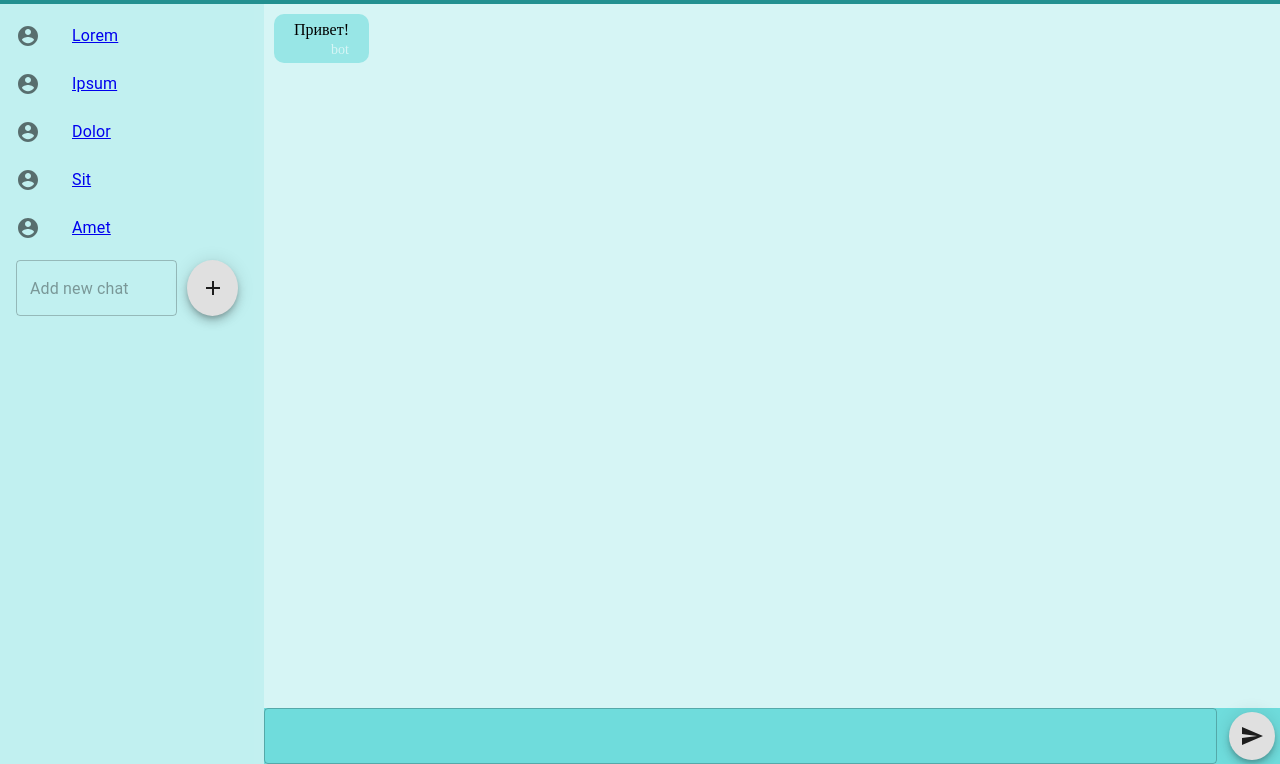
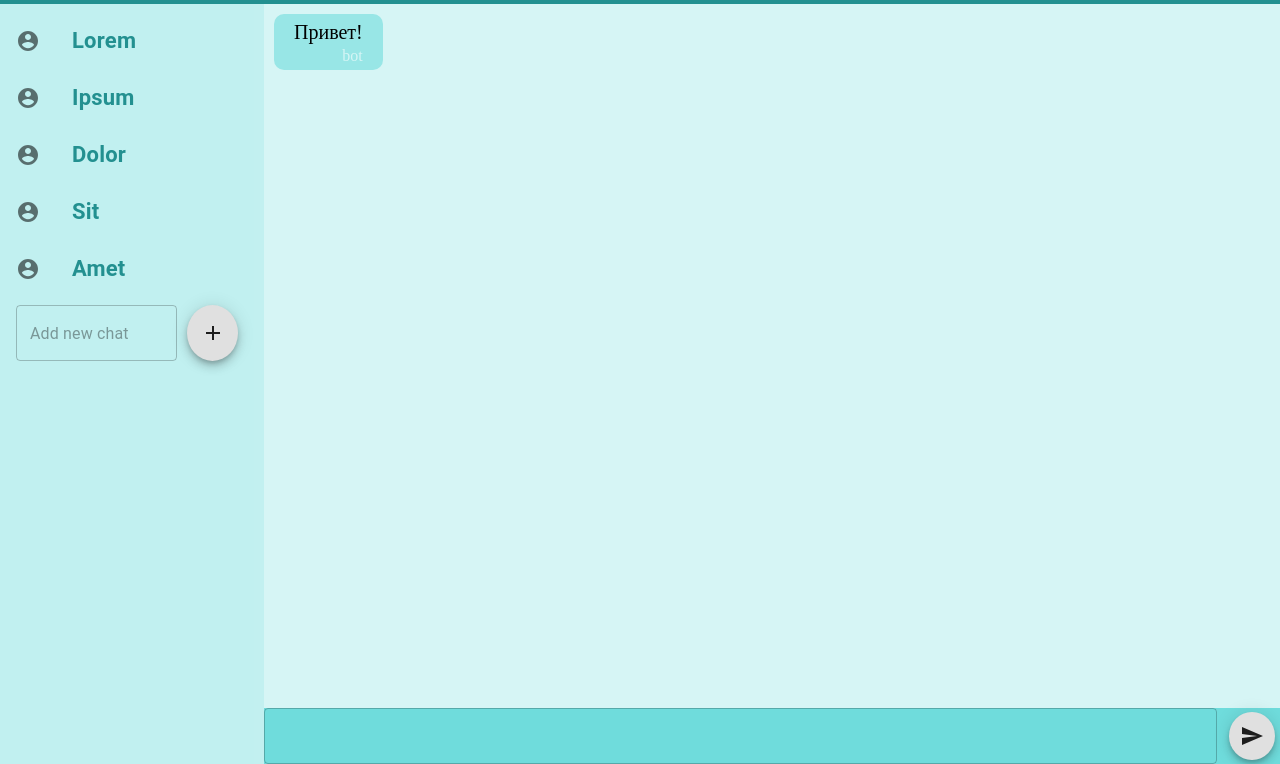
Before and after one commit to Irina-N/Home_tasks, a React app in the folder project/: page / in a window 1280 px wide. Shown: the part 36-800 px from the top of the page. Built offline with nearby package versions, Linux system fonts and the light colour scheme.

Commit message:
Home task 6

```diff
--- a/project/package.json
+++ b/project/package.json
@@ -27,6 +27,8 @@
     "react-redux": "^7.2.4",
     "react-router-dom": "^5.2.0",
     "redux": "^4.1.0",
+    "redux-persist": "^6.0.0",
+    "redux-thunk": "^2.3.0",
     "style-loader": "^2.0.0",
     "webpack": "^4.46.0",
     "webpack-dev-server": "^3.11.2"
--- a/project/static_src/actions/chats.jsx
+++ b/project/static_src/actions/chats.jsx
@@ -1,8 +1,51 @@
+import { addChatIdToMessages } from '../actions/message.jsx'
+
 export const ADD_CHAT = 'CHATS::ADD_CHAT';
+/* export const DELETE_CHAT = 'CHATS::DELETE_CHAT'; */
+export const HIGHLIGHT_CHAT = 'CHATS::HIGHLIGHT_CHAT';
+export const UNHIGHLIGHT_CHAT = 'CHATS::UNHIGHLIGHT_CHAT';
 
 export const addChat = (title) => {
     return {
         type: ADD_CHAT,
         payload: { title },
     }
-}
+};
+
+export const addChatThunk = (title) => (dispatch, getState) => {
+    const chats = getState().chatsReducer.chats;
+    const chatId = 'chat' + (Object.keys(chats).length + 1);
+    dispatch(addChatIdToMessages(chatId));
+    dispatch(addChat(title));
+};
+
+/* export const deleteChat = (chats) => {
+    return {
+        type: DELETE_CHAT,
+        payload: { chats },
+    }
+}; */
+
+/* export const deleteChatThunk = (chatId) => (dispatch, getState) => {
+    const chats = getState().chatsReducer.chats;
+    delete chats[chatId];
+    dispatch(deleteChat(chats));
+} */
+
+export const highlightChat = (chatId) => {
+    return {
+        type: HIGHLIGHT_CHAT,
+        payload: {
+            chatId,
+        },
+    }
+};
+
+export const unHighlightChat = (chatId) => {
+    return {
+        type: UNHIGHLIGHT_CHAT,
+        payload: {
+            chatId,
+        },
+    }
+};
--- a/project/static_src/actions/message.jsx
+++ b/project/static_src/actions/message.jsx
@@ -1,13 +1,37 @@
 export const SEND_MESSAGE = 'MESSAGE::SEND_MESSAGE';
+export const ADD_CHAT_ID_TO_MESSAGES = 'MESSAGES::ADD_CHAT_ID_TO_MESSAGES';
+import { highlightChat, unHighlightChat } from './chats.jsx'
 
-export const sendMessage = (messageId, text, sender, chatId) => {
+export const sendMessage = (text, sender, chatId) => {
     return {
         type: SEND_MESSAGE,
         payload: {
-            messageId,
             text,
             sender,
             chatId,
         },
     }
 }
+
+export const sendMessageThunk = (text, sender, chatId) => (dispatch) => {
+    dispatch(sendMessage(text, sender, chatId));
+    if (sender != 'bot') {
+        setTimeout(() => {
+            dispatch(sendMessageThunk('I\'m a robot', 'bot', chatId));
+        }, 500);
+    } else if (sender == 'bot') {
+        dispatch(highlightChat(chatId));
+        setTimeout(() => {
+            dispatch(unHighlightChat(chatId));
+        }, 1600);
+    }
+}
+
+export const addChatIdToMessages = (chatId) => {
+    return {
+        type: ADD_CHAT_ID_TO_MESSAGES,
+        payload: {
+            chatId,
+        }
+    }
+}
--- a/project/static_src/components/ChatList.jsx
+++ b/project/static_src/components/ChatList.jsx
@@ -4,25 +4,32 @@ import ListItem from '@material-ui/core/ListItem';
 import ListItemIcon from '@material-ui/core/ListItemIcon';
 import ListItemText from '@material-ui/core/ListItemText';
 import { TextField, Fab } from '@material-ui/core';
+import DeleteForeverOutlinedIcon from '@material-ui/icons/DeleteForeverOutlined';
 import AddIcon from '@material-ui/icons/Add';
 import AccountCircleIcon from '@material-ui/icons/AccountCircle';
 import { Link } from 'react-router-dom';
 import propTypes from 'prop-types';
-import { addChat } from '../actions/chats.jsx';
-import { bindActionCreators } from 'redux';
+import { addChatThunk } from '../actions/chats.jsx';
+//import { deleteChatThunk } from '../actions/chats.jsx';
 import { connect } from 'react-redux';
 
 
 class ChatList extends React.Component {
     static propTypes = {
         chats: propTypes.object.isRequired,
-        addChat: propTypes.func.isRequired,
+        addChatThunk: propTypes.func.isRequired,
+        //deleteChatThunk: propTypes.func.isRequired,
     };
 
     state = {
         input: '',
     };
 
+    shouldComponentUpdate(nextProps, nextState) {
+        if (nextProps.chats === this.props.chats && nextState === this.state) return false;
+
+        return true;
+    }
 
     handleChange = (event) => {
         this.setState({
@@ -32,9 +39,9 @@ class ChatList extends React.Component {
 
     handleAddChat = () => {
         const { input } = this.state;
-        const { addChat } = this.props;
+        const { addChatThunk } = this.props;
         if (input.length > 0) {
-            addChat(input);
+            addChatThunk(input);
             this.setState({ input: '' });
         }
     }
@@ -45,17 +52,35 @@ class ChatList extends React.Component {
         }
     };
 
-
+    /* handleDeleteChat = (event) => {
+        const { deleteChatThunk } = this.props;
+        const chatId = (event.target.id).slice(7);
+        console.log('event.target.id', event.target.id);
+        console.log('chatId', chatId);
+        deleteChatThunk(chatId);
+    }
+ */
     render() {
         const { chats } = this.props;
+        const getClasses = (chat) => {
+            let classTitle = 'chatlist_link';
+            if (chat.highlighted) {
+                classTitle += ' highlight';
+            }
+            return classTitle;
+        }
 
         const chatElements = Object.keys(chats).map(chatId => (
-            <Link key={chatId} to={`/chat/${chatId}`}>
-                <ListItem button>
+            <Link key={chatId} id={chatId} to={`/chat/${chatId}`} className={getClasses(chats[chatId])}>
+                <ListItem button className="chatlist_item">
                     <ListItemIcon>
                         <AccountCircleIcon />
                     </ListItemIcon>
                     <ListItemText primary={chats[chatId].title} />
+                    {/* <DeleteForeverOutlinedIcon
+                        id={`delete_${chatId}`}
+                        className="del_chat-btn"
+                        onClick={this.handleDeleteChat} /> */}
                 </ListItem>
             </Link>
         ));
@@ -88,7 +113,11 @@ const mapStateToProps = state => ({
     chats: state.chatsReducer.chats
 })
 
-const mapDispatchToProps = dispatch =>
-    bindActionCreators({ addChat }, dispatch);
+const mapDispatchToProps = dispatch => {
+    return {
+        addChatThunk: title => dispatch(addChatThunk(title)),
+        //deleteChatThunk: chatId => dispatch(deleteChatThunk(chatId)),
+    }
+}
 
 export default connect(mapStateToProps, mapDispatchToProps)(ChatList);
--- a/project/static_src/components/Header.jsx
+++ b/project/static_src/components/Header.jsx
@@ -8,16 +8,18 @@ class Header extends React.Component {
         userInfo: propTypes.object.isRequired,
         chats: propTypes.object.isRequired,
         chatId: propTypes.string.isRequired,
+        chatTitle: propTypes.string.isRequired,
     }
 
+
     render() {
-        const { userInfo, chats, chatId } = this.props;
+        const { userInfo, chatTitle } = this.props;
         return (
             <div className='header'>
                 <Link to="/profile/" className="profile_link">
                     {userInfo.userName}
                 </Link>
-                {chats[chatId].title}
+                {chatTitle}
             </div >
         )
     }
--- a/project/static_src/components/Layout.jsx
+++ b/project/static_src/components/Layout.jsx
@@ -1,11 +1,9 @@
 import React from 'react';
 import propTypes from "prop-types";
-import { bindActionCreators } from 'redux';
 import { connect } from 'react-redux';
 import Header from './Header.jsx';
 import ChatList from './ChatList.jsx'
 import MessageField from './MessageField.jsx';
-import { sendMessage } from '../actions/message.jsx'
 import '../styles/styles.css';
 
 class Layout extends React.Component {
@@ -13,46 +11,25 @@ class Layout extends React.Component {
         chatId: propTypes.string.isRequired,
         chats: propTypes.object.isRequired,
         messages: propTypes.object.isRequired,
-        sendMessage: propTypes.func.isRequired,
-
     };
 
     static defaultProps = {
-        chatId: 'id1',
+        chatId: 'chat1',
     }
 
-    componentDidUpdate(prevProps) {
-        const { messages } = this.props;
-        if (Object.keys(prevProps.messages).length < Object.keys(messages).length &&
-            Object.values(messages)[Object.values(messages).length - 1].sender !== 'bot') {
-            this.timer = setTimeout(() =>
-                this.sendMessage('I\'m a robot', 'bot'), 500);
-        }
-    }
-
-    componentWillUnmount() {
-        clearTimeout(this.timer);
-    }
-
-    sendMessage = (message, sender) => {
-        const { chatId, messages } = this.props;
-        const messageId = Object.keys(messages).length + 1;
-        this.props.sendMessage(messageId, message, sender, chatId);
-    };
 
     render() {
-        const { chatId, chats, messages } = this.props;
+        const { chatId, messages, chats } = this.props;
 
         return <div className="layout">
             <Header
+                chatTitle={chats[chatId].title}
                 chatId={chatId}
             />
             <div className="content">
                 <ChatList />
                 <MessageField
                     chatId={chatId}
-                    messages={messages}
-                    sendMessage={this.sendMessage}
                 />
             </div>
         </div>;
@@ -61,9 +38,7 @@ class Layout extends React.Component {
 
 const mapStateToProps = state => ({
     chats: state.chatsReducer.chats,
-    messages: state.chatsReducer.messages
+    messages: state.messagesReducer.messages
 })
 
-const mapDispatchToProps = dispatch => bindActionCreators({ sendMessage }, dispatch);
-
-export default connect(mapStateToProps, mapDispatchToProps)(Layout);
+export default connect(mapStateToProps)(Layout);
--- a/project/static_src/components/MessageField.jsx
+++ b/project/static_src/components/MessageField.jsx
@@ -5,7 +5,7 @@ import SendIcon from '@material-ui/icons/Send';
 import Message from './Message.jsx';
 import { bindActionCreators } from 'redux';
 import { connect } from 'react-redux';
-import { sendMessage } from '../actions/message.jsx';
+import { sendMessageThunk } from '../actions/message.jsx';
 
 
 class MessageField extends React.Component {
@@ -13,7 +13,7 @@ class MessageField extends React.Component {
         chatId: propTypes.string.isRequired,
         chats: propTypes.object.isRequired,
         messages: propTypes.object.isRequired,
-        sendMessage: propTypes.func.isRequired,
+        sendMessageThunk: propTypes.func.isRequired,
         userInfo: propTypes.object.isRequired,
     };
 
@@ -23,11 +23,10 @@ class MessageField extends React.Component {
 
     handleSendMessage = (message, sender) => {
         const { input } = this.state;
-        const { messages, chatId, userInfo } = this.props;
-        const messageId = Object.keys(messages).length + 1;
+        const { chatId, userInfo } = this.props;
 
         if (input.length > 0 || sender == 'bot') {
-            this.props.sendMessage(messageId, message, sender, chatId);
+            this.props.sendMessageThunk(message, sender, chatId);
         };
         if (sender == userInfo.userName) {
             this.setState({ input: '' });
@@ -46,13 +45,12 @@ class MessageField extends React.Component {
 
     render() {
 
-        const { chatId, chats, messages, userInfo } = this.props;
-
-        const messageElements = chats[chatId].messageList.map((messageId) => (
+        const { chatId, messages, userInfo } = this.props;
+        const messageElements = messages[chatId].map((message, index) => (
             <Message
-                key={messageId}
-                text={messages[messageId].text}
-                sender={messages[messageId].sender}
+                key={index}
+                text={message.text}
+                sender={message.sender}
             />)
         );
 
@@ -84,9 +82,14 @@ class MessageField extends React.Component {
 
 const mapStateToProps = state => ({
     chats: state.chatsReducer.chats,
+    messages: state.messagesReducer.messages,
     userInfo: state.profileReducer.userInfo,
 });
 
-const mapDispatchToProps = dispatch => bindActionCreators({ sendMessage }, dispatch);
+const mapDispatchToProps = dispatch => {
+    return {
+        sendMessageThunk: (message, sender, chatId) => dispatch(sendMessageThunk(message, sender, chatId)),
+    }
+}
 
 export default connect(mapStateToProps, mapDispatchToProps)(MessageField);
--- a/project/static_src/components/Profile.jsx
+++ b/project/static_src/components/Profile.jsx
@@ -92,6 +92,10 @@ const mapStateToProps = state => ({
     userInfo: state.profileReducer.userInfo,
 });
 
-const mapDispatchToProps = dispatch => bindActionCreators({ editProfile }, dispatch);
+const mapDispatchToProps = dispatch => {
+    return {
+        editProfile: (name, age) => dispatch(editProfile(name, age)),
+    }
+}
 
 export default connect(mapStateToProps, mapDispatchToProps)(Profile)
--- a/project/static_src/components/Router.jsx
+++ b/project/static_src/components/Router.jsx
@@ -23,4 +23,3 @@ export default class Router extends React.Component {
         )
     }
 }
-//Сделать страницу профиля, располагающуюся по пути /profile/, и ссылку на нее в Header’е мессенджера.
--- a/project/static_src/reducers/chats.jsx
+++ b/project/static_src/reducers/chats.jsx
@@ -1,47 +1,49 @@
-import { ADD_CHAT } from '../actions/chats.jsx';
-import { SEND_MESSAGE } from '../actions/message.jsx';
+import { ADD_CHAT, DELETE_CHAT, HIGHLIGHT_CHAT, UNHIGHLIGHT_CHAT } from '../actions/chats.jsx';
 
 const initialState = {
     chats: {
-        'id1': { title: 'Lorem', messageList: [1] },
-        'id2': { title: 'Ipsum', messageList: [2] },
-        'id3': { title: 'Dolor', messageList: [3] },
-        'id4': { title: 'Sit', messageList: [] },
-        'id5': { title: 'Amet', messageList: [4] },
-    },
-    messages: {
-        1: { text: "Привет!", sender: "bot" },
-        2: { text: "Как дела?", sender: "bot" },
-        3: { text: "This is Dolor!", sender: "bot" },
-        4: { text: "Amet?", sender: "bot" },
+        'chat1': { title: 'Lorem', highlighted: false },
+        'chat2': { title: 'Ipsum', highlighted: false },
+        'chat3': { title: 'Dolor', highlighted: false },
+        'chat4': { title: 'Sit', highlighted: false },
+        'chat5': { title: 'Amet', highlighted: false },
     },
 };
+
+
 
 export const chatsReducer = (state = initialState, action) => {
     switch (action.type) {
         case ADD_CHAT:
-            const chatId = 'id' + (Object.keys(state.chats).length + 1);
+            const chatId = 'chat' + (Object.keys(state.chats).length + 1);
             return {
                 ...state,
                 chats: {
                     ...state.chats,
-                    [chatId]: { title: action.payload.title, messageList: [] },
+                    [chatId]: { title: action.payload.title, highlighted: false }
                 }
             }
 
-        case SEND_MESSAGE:
+        /* case DELETE_CHAT:
+            return {
+                ...state,
+                chats: action.payload.chats,
+            } */
+
+        case HIGHLIGHT_CHAT:
             return {
                 ...state,
                 chats: {
                     ...state.chats,
-                    [action.payload.chatId]: {
-                        ...state.chats[action.payload.chatId],
-                        messageList: [...state.chats[action.payload.chatId].messageList, action.payload.messageId]
-                    },
-                },
-                messages: {
-                    ...state.messages,
-                    [action.payload.messageId]: { text: action.payload.text, sender: action.payload.sender },
+                    [action.payload.chatId]: { ...state.chats[action.payload.chatId], highlighted: true }
+                }
+            }
+        case UNHIGHLIGHT_CHAT:
+            return {
+                ...state,
+                chats: {
+                    ...state.chats,
+                    [action.payload.chatId]: { ...state.chats[action.payload.chatId], highlighted: false }
                 }
             }
 
--- /dev/null
+++ b/project/static_src/reducers/messages.jsx
@@ -0,0 +1,34 @@
+import { SEND_MESSAGE, ADD_CHAT_ID_TO_MESSAGES } from '../actions/message.jsx';
+
+const initialState = {
+    messages: {
+        'chat1': [{ text: "Привет!", sender: "bot" }],
+        'chat2': [{ text: "Как дела?", sender: "bot" }],
+        'chat3': [{ text: "This is Dolor!", sender: "bot" }],
+        'chat4': [],
+        'chat5': [{ text: "Amet?", sender: "bot" }]
+    },
+};
+
+export const messagesReducer = (state = initialState, action) => {
+    switch (action.type) {
+        case SEND_MESSAGE:
+            return {
+                ...state,
+                messages: {
+                    ...state.messages,
+                    [action.payload.chatId]: [...state.messages[action.payload.chatId],
+                    { text: action.payload.text, sender: action.payload.sender }]
+                }
+            }
+
+        case ADD_CHAT_ID_TO_MESSAGES:
+            return {
+                ...state,
+                messages: { ...state.messages, [action.payload.chatId]: [] }
+            }
+
+        default:
+            return state;
+    }
+}
--- a/project/static_src/styles/styles.css
+++ b/project/static_src/styles/styles.css
@@ -39,6 +39,43 @@ body {
     height: calc(100vh - 40px);
     overflow-y: scroll;
     background-color: #c1f0f0;
+    position: relative;
+}
+
+.chatlist_item {
+    position: relative;
+    z-index: 1;
+}
+
+.chatlist_link>div>div.MuiListItemText-root {
+    position: relative;
+    z-index: 1;
+}
+
+.del_chat-btn {
+    position: absolute;
+    right: 5%;
+    z-index: 3;
+}
+
+.chatlist_link {
+    text-decoration: none;
+    color: #239090;
+}
+
+.chatlist_link>div>div.MuiListItemText-root>span {
+    font-size: 22px;
+    font-weight: 700;
+}
+
+@keyframes highlighting {
+    100% {
+        color: #ff8533;
+    }
+}
+
+.highlight {
+    animation: highlighting 1.5s cubic-bezier(.14, .36, 0, 1);
 }
 
 .add_chat_field {
@@ -82,14 +119,13 @@ body {
     margin: 0 0 8px;
 }
 
-
 .message_text {
-    font-size: 16px;
+    font-size: 20px;
     margin: 0;
 }
 
 .message_sender {
-    font-size: 14px;
+    font-size: 16px;
     text-align: right;
     color: #d6f5f5;
     margin: 3px 0 0;
@@ -116,28 +152,22 @@ body {
     border: none;
 }
 
-/* .send_btn {
-    width: 44px;
-    height: 44px;
-    color: rgba(214, 245, 245, 0.87);
-    background-color: #239090;
-} */
-
 .profile {
     background-color: #c1f0f0;
-    width: 99.6vw;
+    width: 100vw;
     height: 100vh;
 }
 
 .profile_header {
     background-color: #239090;
-    width: 97.5vw;
+    width: 100vw;
     height: 40px;
     padding: 0 20px;
     position: relative;
     display: flex;
     align-items: center;
     justify-content: center;
+    box-sizing: border-box;
 }
 
 .profile_header_title {
```
Also changed, not shown: project/static_src/index.jsx (+7 -5 lines), project/static_src/store.jsx (+19 -3 lines), 1 other file.
